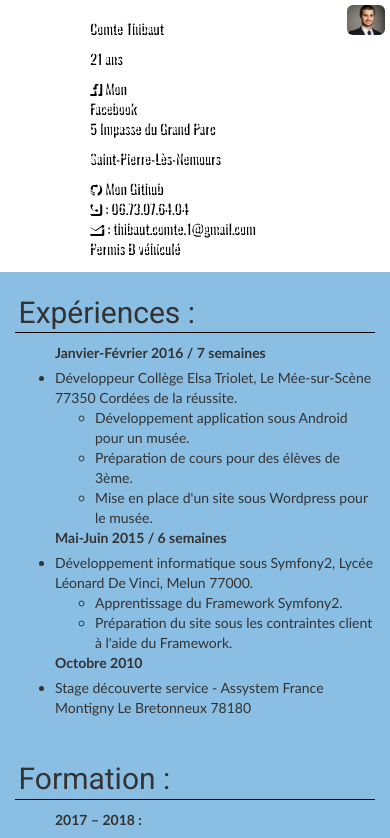
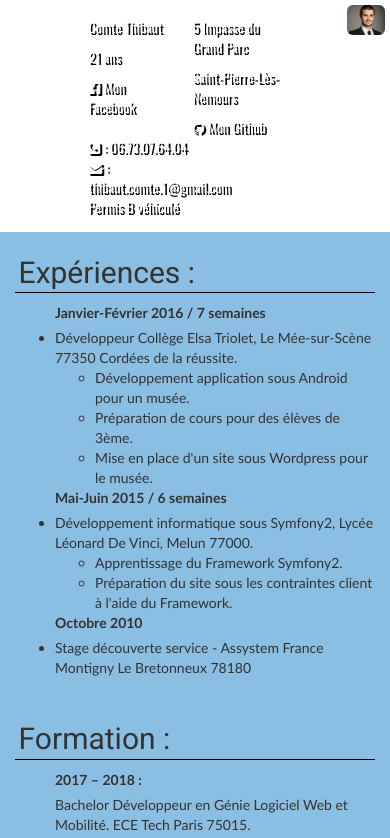
Before and after one commit to Thibaut-Comte/monCV, a plain HTML site: page index.html in a window 390 px wide. Shown: the top 838 px of the page. Drawn offline with nearby package versions, Linux system fonts and the light colour scheme.

Commit message:
Petit Test

```diff
--- a/index.html
+++ b/index.html
@@ -33,13 +33,13 @@
                 <a href="https://www.facebook.com/openclassroomsfr/" title="Facebook"><i class="fa fa-facebook-official"
                                                                                          aria-hidden="true"></i> Mon Facebook</a>
             </div>
-            <div class="col-xs-10 col-sm-4 col-md-3 col-lg-3">
+            <div class="col-xs-5 col-sm-4 col-md-3 col-lg-3">
                 <p>5 Impasse du Grand Parc</p>
                 <p>Saint-Pierre-Lès-Nemours</p>
                 <a href="https://github.com/Thibaut-Comte" title="Github"><i class="fa fa-github"
                                                                              aria-hidden="true"></i> Mon Github</a>
             </div>
-            <div class="col-xs-10 hidden-sm hidden-md hidden-lg">
+            <div class="col-xs-5 hidden-sm hidden-md hidden-lg">
                 <a href="tel:0673076404" title="M'appeler"><i class="fa fa-phone-square" aria-hidden="true"></i> : 06.73.07.64.04</a><br>
                 <a href="mailto:thibaut.comte.1@gmail.com" title="M'envoyer un mail"><i class="fa fa-envelope" aria-hidden="true"></i> : thibaut.comte.1@gmail.com</a>
                 <p>Permis B véhiculé</p>
```
